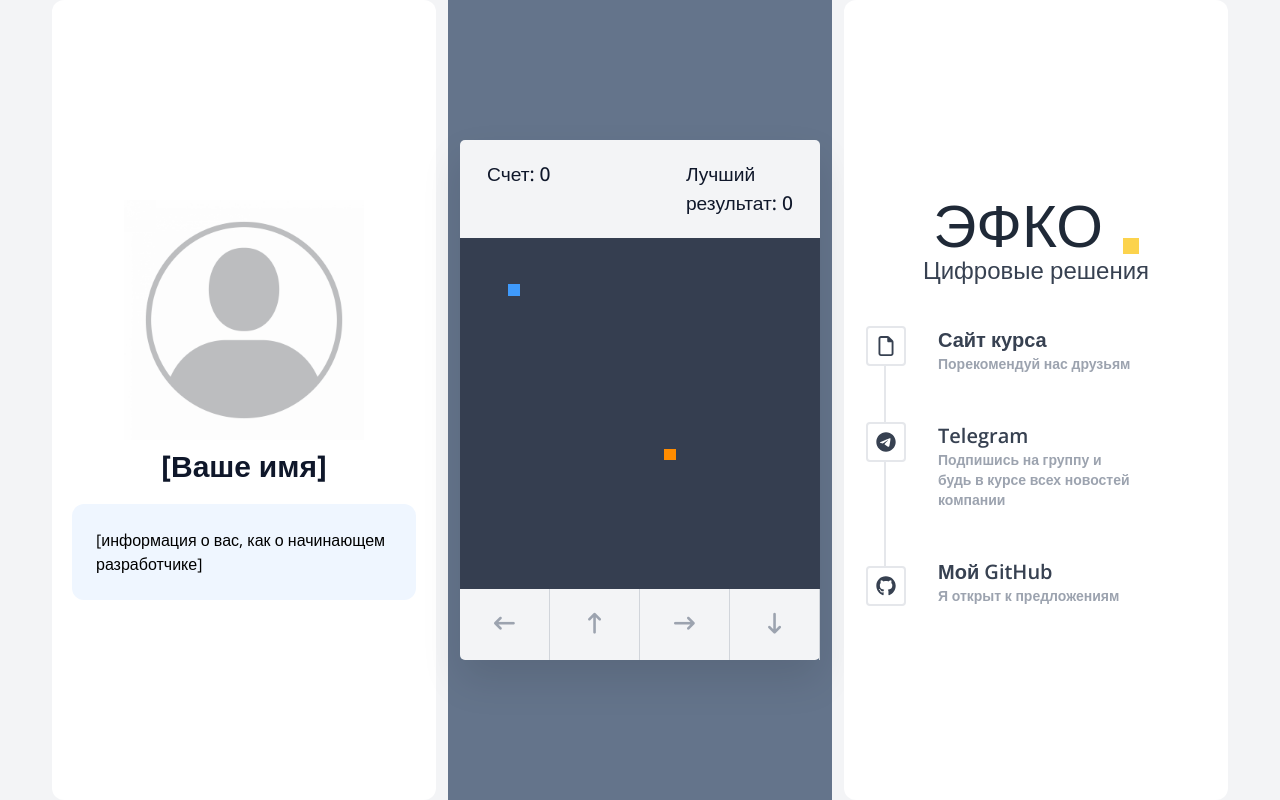
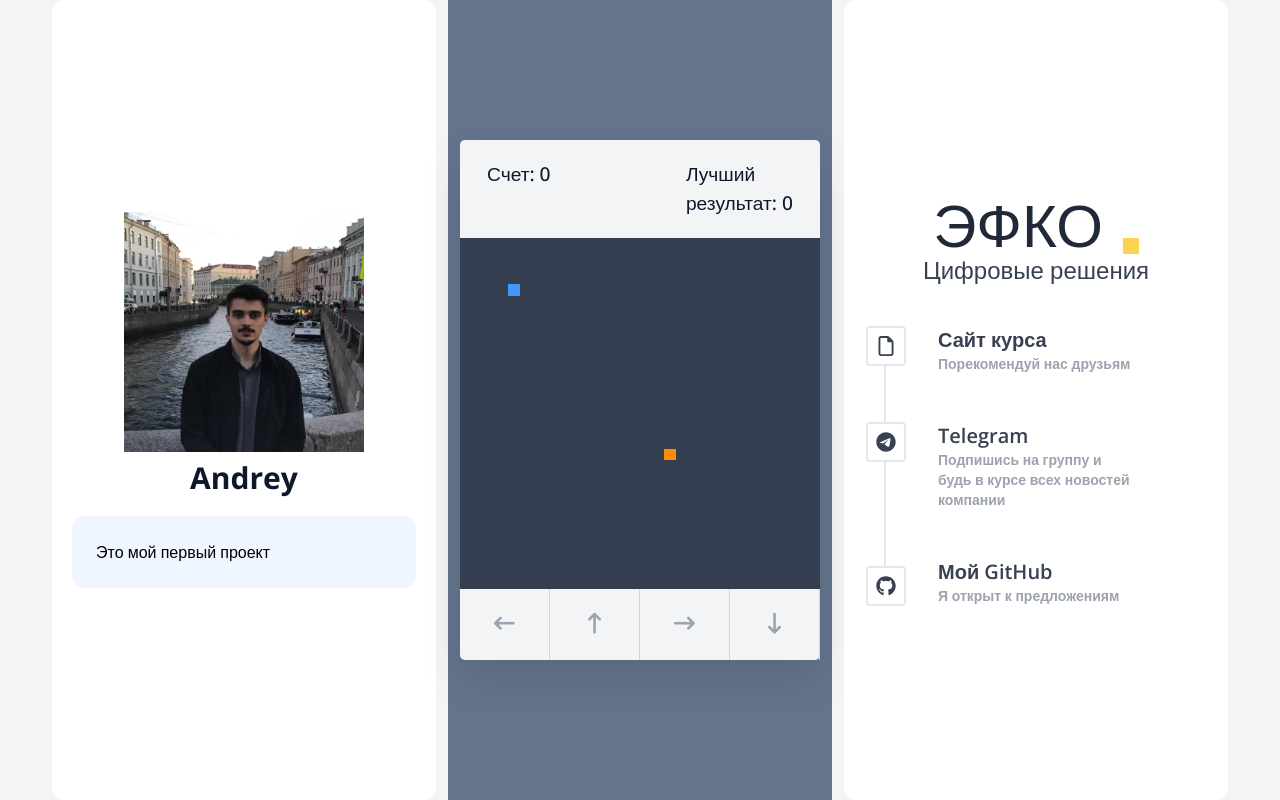
Before and after one commit to ANDREY242000/myfirstprodgect, a plain HTML site: page index.html in a window 1280 px wide. Drawn offline with nearby package versions, Linux system fonts and the light colour scheme.

Commit message:
добавлена новая картинка и текст информация

```diff
--- a/index.html
+++ b/index.html
@@ -34,17 +34,17 @@
             <!-- TODO: 8. Добавить свое фото -->
             <img
               class="w-60 h-60"
-              src="img/default_avatar.jpeg"
+              src="img/photo_2024-06-16_19-25-26.jpg"
               alt="Ваше фото"
             />
           </div>
           <!-- TODO: 9. Добавить свое имя -->
-          <h1 class="text-3xl font-bold text-slate-900">[Ваше имя]</h1>
+          <h1 class="text-3xl font-bold text-slate-900">Andrey</h1>
         </div>
 
         <!-- TODO: 10. Добавить информацию о себе -->
         <div class="bg-blue-50 w-full rounded-xl p-6">
-          [информация о вас, как о начинающем разработчике]
+          Это мой первый проект
         </div>
       </div>
 
```
Also changed, not shown: img/photo_2024-06-16_19-25-26.jpg (added).
